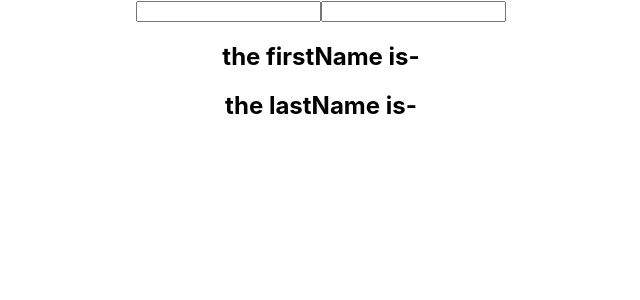
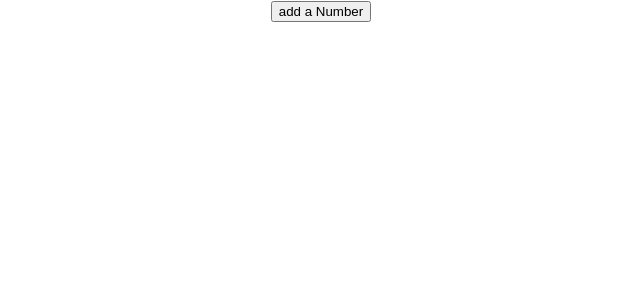
Before and after one commit to Vootlavenky63/homeWork, a React (Create React App) app: page / in a window 1280 px wide. Shown: the top 300 px of the page, without its empty margins (319-959 px from the left). Built offline with nearby package versions, Linux system fonts and the light colour scheme.

Commit message:
HookscountList

```diff
--- a/src/App.js
+++ b/src/App.js
@@ -8,6 +8,7 @@
 import ArrayIncre from './ArrayIncre';
 import HooksCount from './HooksCount';
 import HooksCount2 from './HooksCount2';
+import HooksCount3 from './HooksCount3';
 
 function App() {
 
@@ -20,7 +21,8 @@
       {/* <FunctionCount/> */}
       {/* <ArrayIncre/> */}
       {/* <HooksCount/> */}
-      <HooksCount2/>
+      {/* <HooksCount2/> */}
+      <HooksCount3/>
     </div>
   );
 }
--- /dev/null
+++ b/src/HooksCount3.js
@@ -0,0 +1,24 @@
+import React,{useState} from 'react'
+
+export default function HooksCount3() {
+    const[items,setItems]=useState([])
+   const addItem =()=>{
+    setItems([...items,
+        {
+            id:items.length,
+            value:Math.floor(Math.random()*10)+1
+        }])
+    }
+
+    return (
+        <div>
+            <button onClick={addItem}>add a Number</button>
+            <ul>
+                {
+                    items.map(item =><li key={item.id}>{item.value}</li>)
+                }
+            </ul>
+
+        </div>
+    )
+}
```
